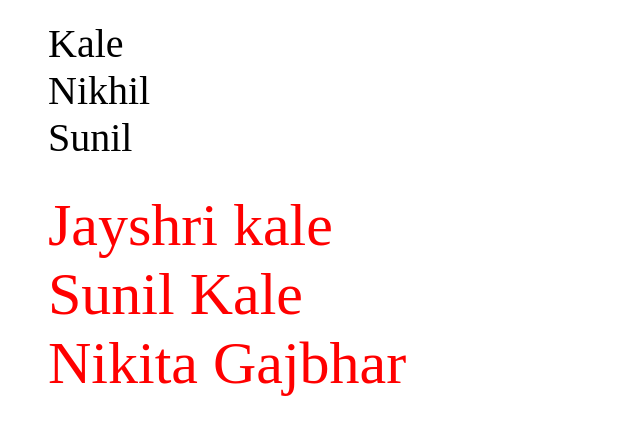
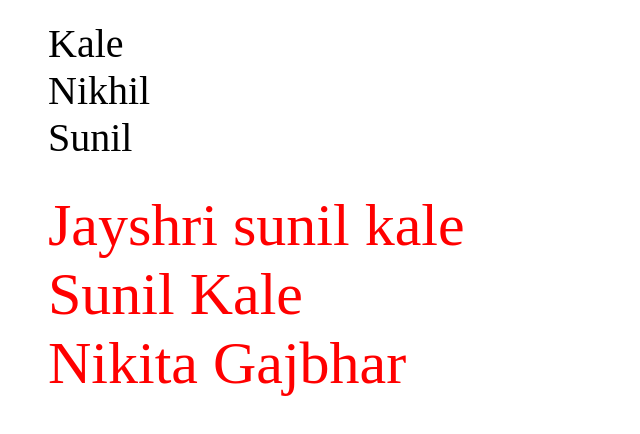
Before and after one commit to nikhilkale2/Practice-repo, a plain HTML site: page index.html in a window 1280 px wide. Shown: the whole page, without its empty margins (0-640 px from the left). Drawn offline with Linux system fonts and the light colour scheme.

Commit message:
Update my mother name

```diff
--- a/index.html
+++ b/index.html
@@ -14,7 +14,7 @@
       <li>Sunil</li>
     </ul>
     <ol>
-      <li>Jayshri kale</li>
+      <li>Jayshri sunil kale</li>
       <li>Sunil Kale</li>
       <li>Nikita Gajbhar</li>
     </ol>
```
